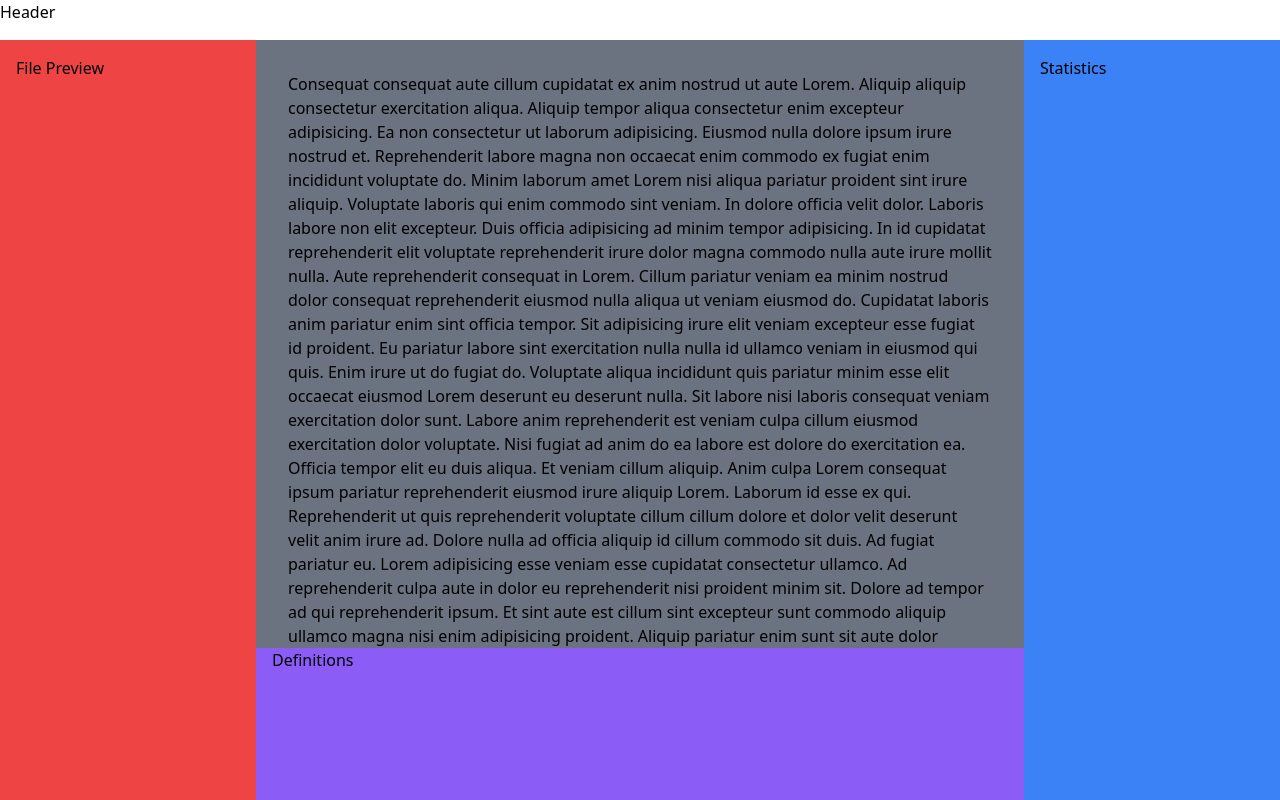
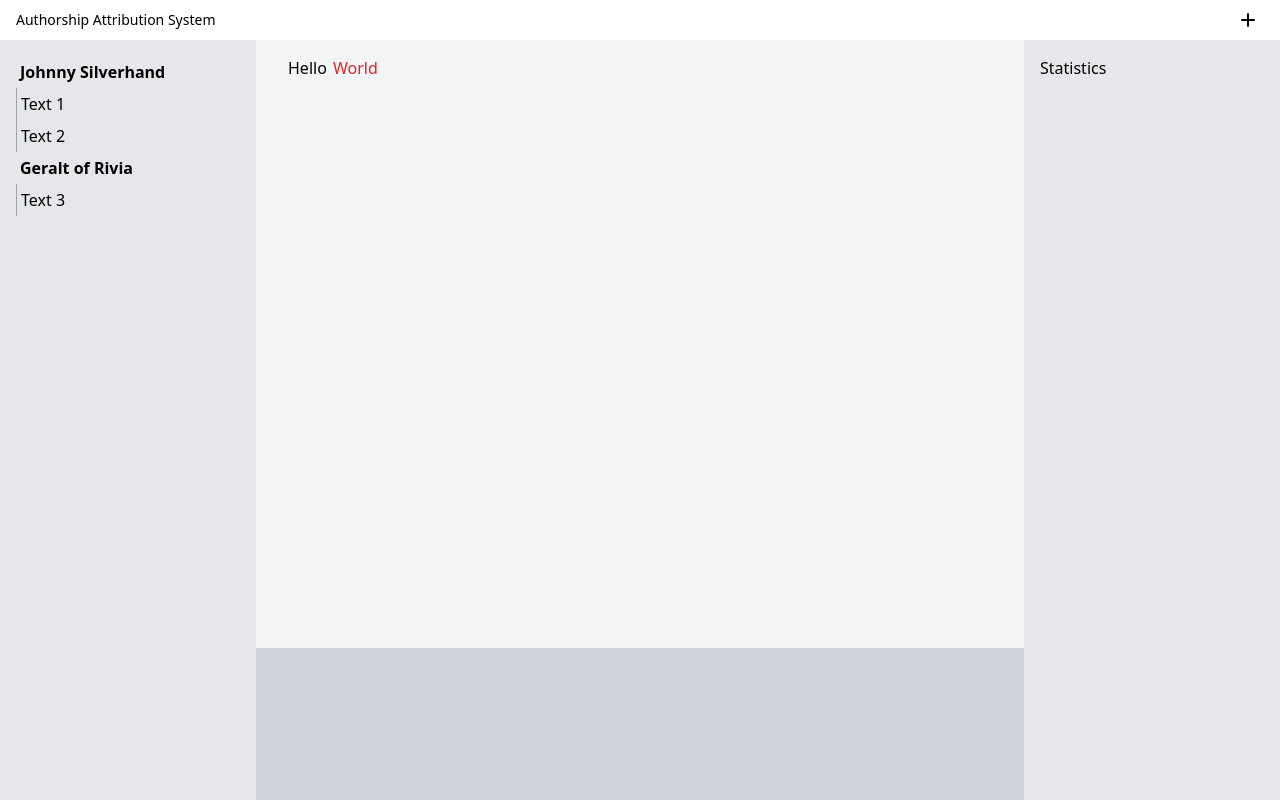
Before and after one commit to Bahnasawy/Grad-Code, a Gatsby site in the folder interface/: page / in a window 1280 px wide. Built offline with nearby package versions, Linux system fonts and the light colour scheme; Gatsby itself is replaced by a stand-in of ours.

Commit message:
File Picker, Text Highlight, and Definition

```diff
--- a/interface/package.json
+++ b/interface/package.json
@@ -5,10 +5,12 @@
   "version": "0.1.247",
   "author": "Florentin Eckl <ecklf@icloud.com>",
   "dependencies": {
+    "@types/superagent": "^4.1.10",
     "lorem-ipsum": "^2.0.3",
     "react": "17.0.1",
     "react-dom": "17.0.1",
-    "react-helmet": "6.1.0"
+    "react-helmet": "6.1.0",
+    "superagent": "^6.1.0"
   },
   "devDependencies": {
     "@types/react": "17.0.0",
--- a/interface/src/css/index.css
+++ b/interface/src/css/index.css
@@ -3,3 +3,9 @@
 @tailwind components;
 
 @tailwind utilities;
+
+@layer components {
+  .subsection {
+    @apply pl-2 border-l border-gray-50;
+  }
+}
--- /dev/null
+++ b/interface/src/pages/404.tsx
@@ -0,0 +1,11 @@
+import React from "react"
+
+const _404 = () => {
+  return (
+    <div>
+      <p>Page not found</p>
+    </div>
+  )
+}
+
+export default _404
--- a/interface/src/pages/index.tsx
+++ b/interface/src/pages/index.tsx
@@ -1,35 +1,124 @@
-import React from "react"
-import { LoremIpsum } from "lorem-ipsum"
+import React, { useState } from "react"
+import { get } from "superagent"
 
-const index = () => {
-  const lorem = new LoremIpsum({
-    sentencesPerParagraph: {
-      max: 8,
-      min: 4,
+const Index = () => {
+  const [{ selectedAuthor, selectedTitle }, setSelectedText] = useState({
+    selectedAuthor: "",
+    selectedTitle: "",
+  })
+  const [selectedWord, setSelectedWord] = useState("")
+  const [definition, setDefinition]: [definition, Function] = useState([
+    {
+      word: "",
     },
-    wordsPerSentence: {
-      max: 16,
-      min: 4,
+  ])
+
+  const highlight = [1]
+
+  const generateRandomString = (length = 6) =>
+    Math.random().toString(20).substr(2, length)
+
+  const files: files = {
+    "Johnny Silverhand": {
+      "Text 1": "Hello, World",
+      "Text 2": "Bye, World",
     },
-  })
+    "Geralt of Rivia": {
+      "Text 3": "Some other text",
+    },
+  }
+
+  const getDefinition = async (word: string) => {
+    setSelectedWord(word)
+    const { body } = await get(
+      `https://api.dictionaryapi.dev/api/v2/entries/en/${word}`
+    )
+    body && setDefinition(body)
+  }
 
   return (
     <div className="grid h-screen grid-cols-10 grid-rows-20">
       {/* Header */}
-      <div className="row-span-1 col-span-full">Header</div>
+      <div className="flex items-center justify-between row-span-1 px-4 col-span-full">
+        <p className="text-sm font-light">Authorship Attribution System</p>
+        <svg
+          className="w-8 h-8 p-1 font-bold transition duration-300 ease-in-out rounded-full hover:bg-purple-500 hover:text-gray-100"
+          fill="none"
+          stroke="currentColor"
+          viewBox="0 0 24 24"
+          xmlns="http://www.w3.org/2000/svg"
+        >
+          <path
+            strokeLinecap="round"
+            strokeLinejoin="round"
+            strokeWidth={2}
+            d="M12 6v6m0 0v6m0-6h6m-6 0H6"
+          />
+        </svg>
+      </div>
       {/* File Preview */}
-      <div className="col-span-2 p-4 bg-red-500 row-span-19">File Preview</div>
+      <div className="col-span-2 p-4 bg-gray-200 row-span-19">
+        <ul>
+          <li>
+            {Object.keys(files).map((author: string) => {
+              return (
+                <div key={generateRandomString()}>
+                  <p className="p-1 font-semibold select-none">{author}</p>
+                  <div className="border-l border-gray-400">
+                    {Object.keys(files[author]).map((title: string) => {
+                      return (
+                        <p
+                          className="p-1 transition duration-100 ease-in-out cursor-pointer select-none hover:bg-gray-400 active:bg-gray-600"
+                          key={generateRandomString()}
+                          onClick={() =>
+                            setSelectedText({
+                              selectedAuthor: author,
+                              selectedTitle: title,
+                            })
+                          }
+                        >
+                          {title}
+                        </p>
+                      )
+                    })}
+                  </div>
+                </div>
+              )
+            })}
+          </li>
+        </ul>
+      </div>
       {/* Corpus */}
       <div className="grid col-span-6 row-span-19 grid-rows-10">
-        <p className="p-8 overflow-y-auto bg-gray-500 row-span-8">
-          {lorem.generateParagraphs(20)}
+        <p className="px-8 py-4 overflow-y-auto bg-gray-100 row-span-8">
+          {/* {files?.[selectedAuthor]?.[selectedTitle] || ""} */}
+          {"Hello World".split(" ").map((word: string, idx: number) => {
+            return highlight.includes(idx) ? (
+              <span
+                className="text-red-600 transition duration-300 ease-in-out cursor-pointer hover:text-gray-100 hover:bg-red-600 p-0.5"
+                onClick={() => getDefinition(word)}
+                key={generateRandomString()}
+              >
+                {word}{" "}
+              </span>
+            ) : (
+              <span key={generateRandomString()}>{word} </span>
+            )
+          })}
         </p>
-        <div className="row-span-2 px-4 bg-purple-500">Definitions</div>
+        <div className="row-span-2 p-4 bg-gray-300">
+          <p>{selectedWord}</p>
+          <p>
+            {definition &&
+              definition[0].meanings &&
+              definition[0].meanings[0]?.partOfSpeech}
+          </p>
+        </div>
       </div>
       {/* Statistics */}
-      <div className="col-span-2 p-4 bg-blue-500 row-span-19">Statistics</div>
+      <div className="col-span-2 p-4 bg-gray-200 row-span-19">Statistics</div>
     </div>
   )
 }
 
-export default index
+export default Index
--- a/interface/tailwind.config.js
+++ b/interface/tailwind.config.js
@@ -19,7 +19,9 @@ module.exports = {
     },
   },
   variants: {
-    extend: {},
+    extend: {
+      backgroundColor: ["active"],
+    },
   },
   plugins: [],
 }
--- a/interface/tsconfig.json
+++ b/interface/tsconfig.json
@@ -68,5 +68,5 @@
     /* Advanced Options */
     "forceConsistentCasingInFileNames": true /* Disallow inconsistently-cased references to the same file. */
   },
-  "include": ["./src/**/*"]
+  "include": ["./src/**/*", ".d.ts"]
 }
```
Also changed, not shown: interface/.d.ts (added), 1 other file.
